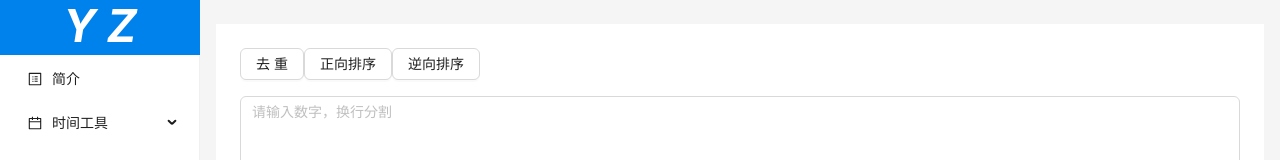
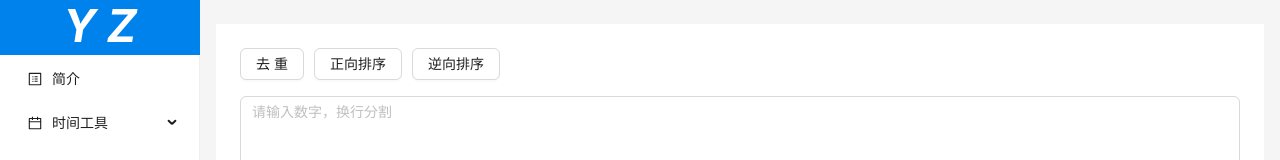
Before and after one commit to ychp/open-tool, a Vue app: page /number-tool in a window 1280 px wide. Shown: the top 160 px of the page. Built offline with nearby package versions, Linux system fonts and the light colour scheme.

Commit message:
调整按钮间距

```diff
--- a/src/components/number/NumberTool/NumberTool.vue
+++ b/src/components/number/NumberTool/NumberTool.vue
@@ -1,9 +1,9 @@
 <template>
   <div class="app-container">
-    <div :style="{ marginBottom: '16px' }">
-      <a-button @click="remvoDuplicate">去重</a-button>
-      <a-button @click="sortAsc">正向排序</a-button>
-      <a-button @click="sortDesc">逆向排序</a-button>
+    <div class="operate">
+      <a-button class="btn" @click="remvoDuplicate">去重</a-button>
+      <a-button class="btn" @click="sortAsc">正向排序</a-button>
+      <a-button class="btn" @click="sortDesc">逆向排序</a-button>
     </div>
     <a-flex class="input-section">
       <a-textarea
@@ -75,6 +75,14 @@ function parseNumber2Text(numberArray: Array<Number>) {
   min-height: 100vh; /* 确保容器至少占据整个视口高度 */
 }
 
+.operate {
+  margin-bottom: 16px;
+}
+
+.operate .btn {
+  margin-right: 10px;
+}
+
 .input-section {
   flex-direction: column;
   width: 100%;
```
